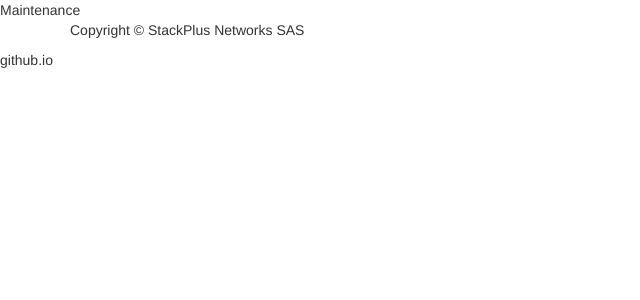
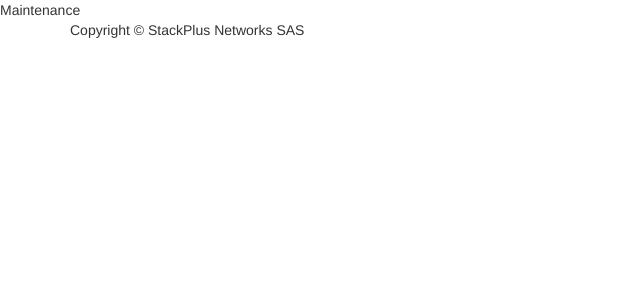
Before and after one commit to stackplus/stackplusco, a Jekyll site: the page built from views/maintenance.html, in a window 1280 px wide. Shown: the top 300 px of the page, without its empty margins (0-640 px from the left). Built offline with Jekyll 4.4.1, drawn with Linux system fonts in a browser that asks for light colours; nearby versions of some CDN libraries.

Commit message:
env site.github

```diff
--- a/_layouts/default.html
+++ b/_layouts/default.html
@@ -10,6 +10,5 @@
 	{% if site.github.pages_hostname == 'github.io' %}
 	{% include ganalytics.html %}
 	{% endif %}
-	{{ site.github.pages_hostname }}
 </body>
 </html>
```
